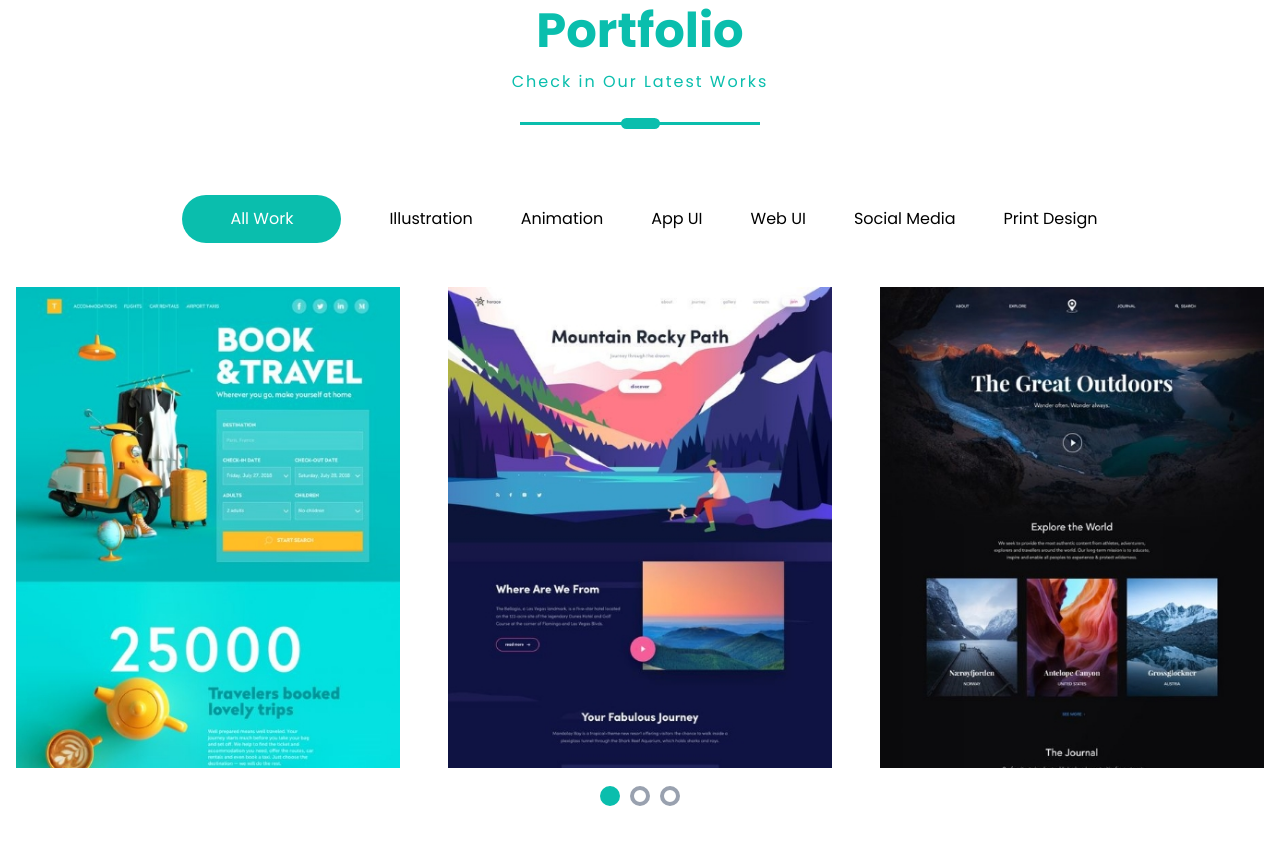
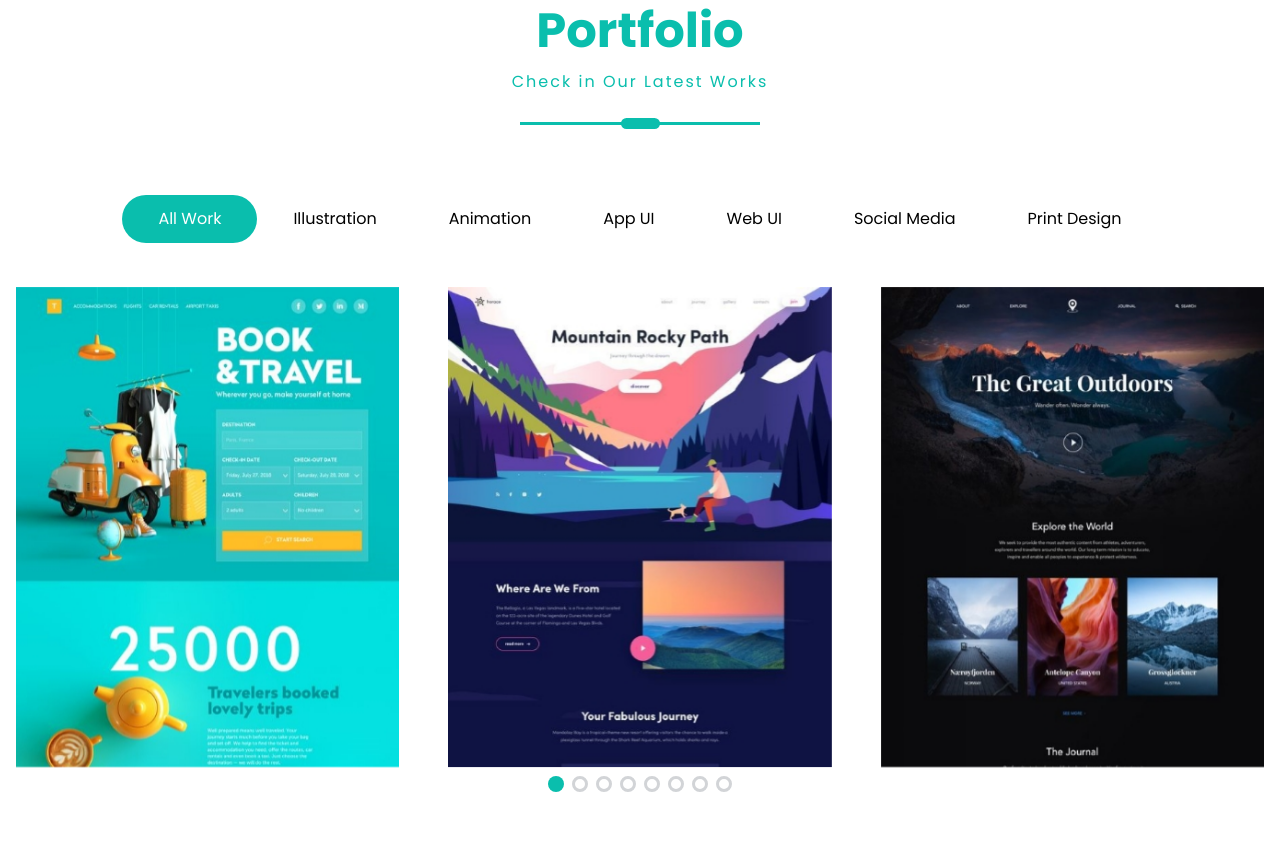
Before and after one commit to Arabameri80/my-portfolio, a website: page public/index.html in a window 1280 px wide. Shown: the part 4497-5342 px from the top of the page. Drawn offline with nearby package versions, Linux system fonts and the light colour scheme; files that its build step writes are made by us from their sources.

Commit message:
portfolio section updated

```diff
--- a/public/app.js
+++ b/public/app.js
@@ -5,6 +5,7 @@ const overlay = document.querySelector(".overlay");
 const nav = document.querySelector(".nav");
 const items = document.querySelectorAll(".item");
 // const resumeTabs = document.querySelectorAll(".resume-tab");
+const portfolioListItems = document.querySelectorAll(".portfolio-list_item");
 
 menu_icon.addEventListener("click", function () {
   icon.classList.toggle("x-icon");
@@ -40,3 +41,37 @@ items.forEach(function (item) {
     document.querySelector(dataContent).classList.add("resume-tab-show");
   });
 });
+
+portfolioListItems.forEach(function (item) {
+  item.addEventListener("click", function () {
+    document
+      .querySelector(".portfolio-list_item_active")
+      .classList.remove("portfolio-list_item_active");
+    this.classList.add("portfolio-list_item_active");
+  });
+});
+
+// swiper js
+
+const swiper = new Swiper(".swiper", {
+  // Optional parameters
+  direction: "horizontal",
+  loop: true,
+  slidesPerView: 1,
+  breakpoints: {
+    // when window width is >= 640px
+    640: {
+      slidesPerView: 2,
+      spaceBetween: 10,
+    },
+    1024: {
+      slidesPerView: 3,
+      spaceBetween: 49,
+    },
+  },
+
+  pagination: {
+    el: ".swiper-pagination",
+    clickable: true,
+  },
+});
--- a/public/index.html
+++ b/public/index.html
@@ -5,6 +5,10 @@
     <meta name="viewport" content="width=device-width, initial-scale=1.0" />
     <title>Portfolio</title>
     <link rel="icon" type="image/png" href="../dist/images/Am..png" />
+    <link
+      rel="stylesheet"
+      href="https://cdn.jsdelivr.net/npm/swiper@12/swiper-bundle.min.css"
+    />
     <link rel="stylesheet" href="../dist/output.css" />
   </head>
   <body class="font-Poppins h-1500 relative">
@@ -725,7 +729,7 @@
           </div>
           <!-- portfolio list items -->
           <ul
-            class="flex gap-12 justify-center items-center *:cursor-pointer mb-11 flex-wrap"
+            class="flex *:px-9 *:py-3 *:transition-all justify-center items-center *:cursor-pointer mb-11 flex-wrap"
           >
             <li class="portfolio-list_item portfolio-list_item_active">
               All Work
@@ -739,43 +743,47 @@
           </ul>
           <!-- portfolio images -->
           <div
-            class="flex gap-12 items-center justify-center mb-4.5 *:md:flex-auto flex-wrap md:flex-nowrap"
+            class="swiper w-full h-139 sm:h-110 md:h-128 lg:h-108 xl:h-130 2xl:h-124"
           >
-            <div>
-              <img
-                class="w-full md:max-w-100"
-                src="../dist/images/portfolio-1.jpg"
-                alt=""
-              />
+            <!-- Additional required wrapper -->
+            <div class="swiper-wrapper">
+              <!-- Slides -->
+              <div class="swiper-slide">
+                <img src="../dist/images/portfolio-1.jpg" alt="" />
+              </div>
+              <div class="swiper-slide">
+                <img src="../dist/images/portfolio-2.jpg" alt="" />
+              </div>
+              <div class="swiper-slide">
+                <img src="../dist/images/portfolio-3.jpg" alt="" />
+              </div>
+              <div class="swiper-slide">
+                <img src="../dist/images/portfolio-1.jpg" alt="" />
+              </div>
+              <div class="swiper-slide">
+                <img src="../dist/images/portfolio-2.jpg" alt="" />
+              </div>
+              <div class="swiper-slide">
+                <img src="../dist/images/portfolio-3.jpg" alt="" />
+              </div>
+              <div class="swiper-slide">
+                <img src="../dist/images/portfolio-3.jpg" alt="" />
+              </div>
+              <div class="swiper-slide">
+                <img src="../dist/images/portfolio-3.jpg" alt="" />
+              </div>
             </div>
-            <div>
-              <img
-                class="w-full md:max-w-100"
-                src="../dist/images/portfolio-2.jpg"
-                alt=""
-              />
-            </div>
-            <div>
-              <img
-                class="w-full md:max-w-100"
-                src="../dist/images/portfolio-3.jpg"
-                alt=""
-              />
-            </div>
-          </div>
-          <!-- pagination -->
-          <div
-            class="dots flex items-center justify-center gap-2.5 *:rounded-full"
-          >
-            <div class="dot dot_fill">&nbsp;</div>
-            <div class="dot">&nbsp;</div>
-            <div class="dot">&nbsp;</div>
+            <!-- If we need pagination -->
+            <div class="swiper-pagination"></div>
+
+            <!-- If we need navigation buttons -->
           </div>
         </div>
       </section>
     </main>
 
     <div class="overlay"></div>
+    <script src="https://cdn.jsdelivr.net/npm/swiper@12/swiper-bundle.min.js"></script>
     <script src="../public/app.js"></script>
   </body>
 </html>
--- a/src/input.css
+++ b/src/input.css
@@ -192,7 +192,7 @@
   }
 
   .portfolio-list_item_active {
-    @apply text-white px-12 py-3 rounded-4xl bg-light-green;
+    @apply text-white rounded-4xl bg-light-green;
   }
   .dot {
     @apply size-5 border-4 border-gray-400 cursor-pointer;
@@ -200,4 +200,12 @@
   .dot_fill {
     @apply bg-light-green border-light-green;
   }
+
+  .swiper-pagination-bullet {
+    @apply size-4! bg-white! border-3 border-gray-800;
+  }
+
+  .swiper-pagination-bullet-active {
+    @apply bg-light-green! border-0;
+  }
 }
```
